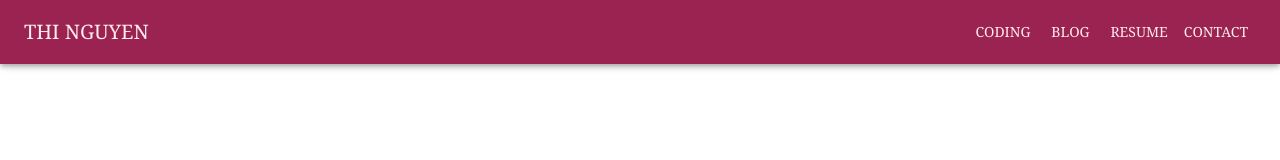
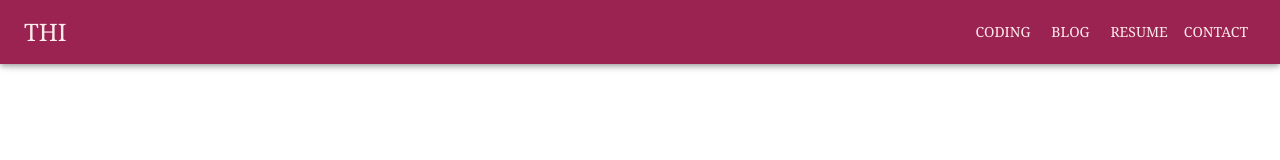
Before and after one commit to justthinguyen/justthinguyen.github.io, a React (Create React App) app: page / in a window 1280 px wide. Shown: the top 160 px of the page. Built offline with nearby package versions, Linux system fonts and the light colour scheme.

Commit message:
refactor AppBar code into TopBar component

```diff
--- a/src/App.tsx
+++ b/src/App.tsx
@@ -1,12 +1,10 @@
 import * as React from 'react';
-import {
-  AppBar, Box, Button, CssBaseline, IconButton, Toolbar, Typography
-} from '@mui/material';
-import MenuIcon from '@mui/icons-material/Menu';
+import { Box, CssBaseline, Toolbar, Typography } from '@mui/material';
+import { ThemeProvider } from '@mui/material/styles';
+import { Outlet } from 'react-router-dom';
+import { NavDrawer } from './components/Navigation';
+import { TopBar } from './components/Bars';
 
-import { ThemeProvider } from '@mui/material/styles';
-import { Link, Outlet } from 'react-router-dom';
-import { NavDrawer, PlainNavLink } from './components/Navigation';
 import theme from './Theme';
 
 type PagePaths = { [key: string]: string; };
@@ -17,7 +15,7 @@ const pages: PagePaths = {
   'Contact': '/contact'
 };
 const navItems = Object.keys(pages);
-const brand = 'THI NGUYEN';
+const brand = 'THI';
 
 export default function App() {
   const [mobileOpen, setMobileOpen] = React.useState(false);
@@ -30,34 +28,12 @@ export default function App() {
     <ThemeProvider theme={theme}>
       <Box sx={{ display: 'flex' }}>
         <CssBaseline />
-        <AppBar component="nav" color="primary">
-          <Toolbar>
-            <IconButton color="inherit" aria-label="open drawer" edge="start"
-              onClick={handleDrawerToggle} sx={{ mr: 2, display: { sm: 'none' } }}
-            >
-              <MenuIcon />
-            </IconButton>
-            <Typography variant="h6" component="div"
-              sx={{ flexGrow: 1, display: { xs: 'block', sm: 'block' }}}
-            >
-              <PlainNavLink to="/">{brand}</PlainNavLink>
-            </Typography>
-
-            <Box sx={{ display: { xs: 'none', sm: 'block' } }}>
-              {navItems.map((item) => (
-                <Link to={pages[item]}>
-                  <Button key={item} color='secondary'>
-                    {item}
-                  </Button>
-                </Link>
-              ))}
-            </Box>
-          </Toolbar>
-        </AppBar>
+        <TopBar className='top-bar' header={brand} handleDrawerToggle={handleDrawerToggle}
+          navItems={navItems} path={pages} ></TopBar>
         <Box component="nav">
           <NavDrawer
-              header={brand} handleDrawerToggle={handleDrawerToggle}
-              navItems={navItems} path={pages} open={mobileOpen} width={240} />
+            header={brand} handleDrawerToggle={handleDrawerToggle}
+            navItems={navItems} path={pages} open={mobileOpen} width={240} />
         </Box>
         <Box component="main" sx={{ p: 3 }}>
           <Toolbar />
--- /dev/null
+++ b/src/components/Bars.tsx
@@ -0,0 +1,40 @@
+import { AppBar, AppBarProps, Box, Button, IconButton, Toolbar, Typography } from '@mui/material';
+import MenuIcon from '@mui/icons-material/Menu';
+import { PlainNavLink } from './Navigation';
+
+interface BarProps extends AppBarProps {
+    header?: string;
+    headerPath?: string;
+    handleDrawerToggle: () => void;
+    navItems: string[];
+    path: { [key: string]: string; };
+    width?: number;
+}
+
+export const TopBar = (ps: BarProps) => {
+    const { header, headerPath, handleDrawerToggle, navItems, path } = ps;
+    return (
+        <AppBar component="nav" color="primary" className={ps.className}>
+            <Toolbar>
+                <IconButton color="inherit" aria-label="open drawer" edge="start"
+                    onClick={handleDrawerToggle} sx={{ mr: 2, display: { sm: 'none' } }}
+                >
+                    <MenuIcon />
+                </IconButton>
+                <Typography variant="h5" component="div"
+                    sx={{ flexGrow: 1, display: { xs: 'block', sm: 'block' } }}
+                >
+                    <PlainNavLink to={headerPath ?? '/'}>{header}</PlainNavLink>
+                </Typography>
+
+                <Box sx={{ display: { xs: 'none', sm: 'block' } }}>
+                    {navItems.map((item) => (
+                        <Button key={item} color='secondary'>
+                            <PlainNavLink to={path[item]}> {item} </PlainNavLink>
+                        </Button>
+                    ))}
+                </Box>
+            </Toolbar>
+        </AppBar>
+    )
+}
```
